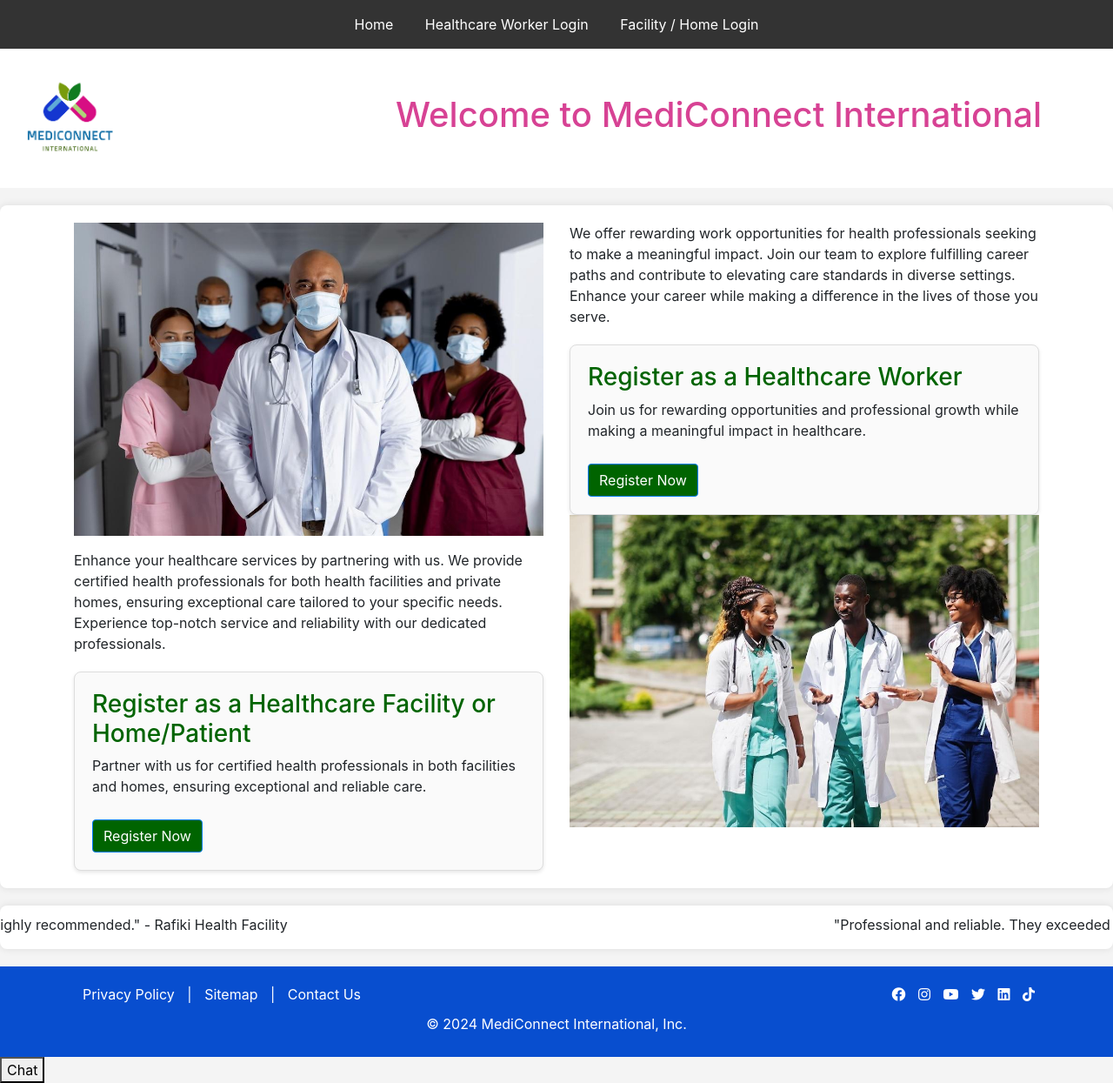
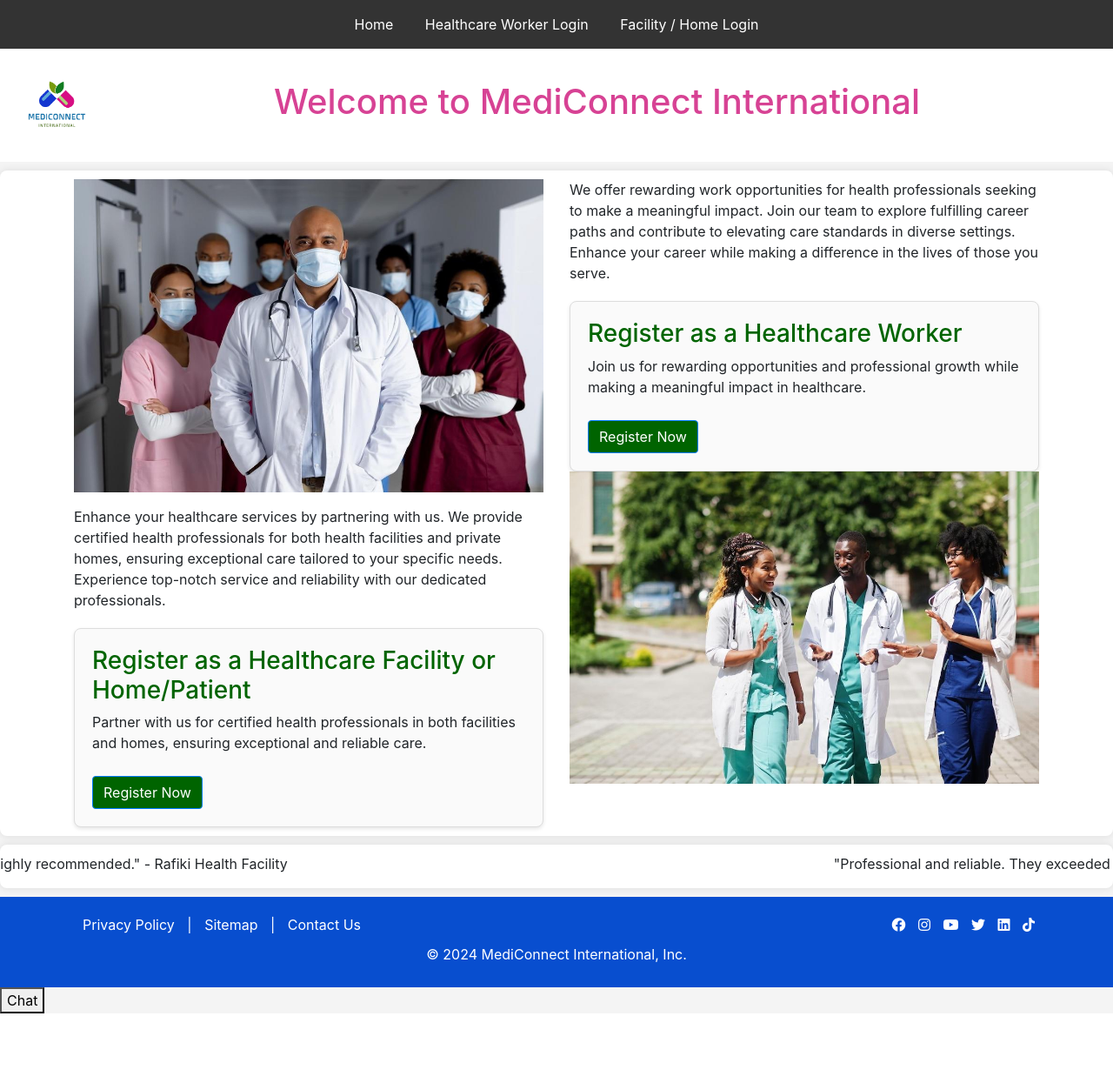
Before and after one commit to kenzym04/KenLiz_Care_Connect, a Flask app: page / in a window 1280 px wide. Shown: the whole page at 87% size. After the commit the page ends 1165 px from the top, so only its background shows below. Run offline with Flask 3, Linux system fonts and the light colour scheme; some libraries are stand-ins or nearby versions.

Commit message:
Resized the logo

```diff
--- a/templates/index.html
+++ b/templates/index.html
@@ -12,20 +12,20 @@
 
     header {
         background-color: #ffffff; /* Green header */
-        padding: 5px;
+        padding: 15px;
         display: flex;
         align-items: center;
         text-align: center;
     }
 
     header img {
-        max-width: 150px; /* Adjust the size of the logo as needed */
-        margin-right: 300px;
+        max-width: 100px; /* Adjust the size of the logo as needed */
+        margin-right: 200px;
     }
 
     section {
-        padding: 20px;
-        margin: 20px 0;
+        padding: 10px;
+        margin: 10px 0;
         background: white;
         border-radius: 8px;
         box-shadow: 0 0 10px rgba(0, 0, 0, 0.1);
```
